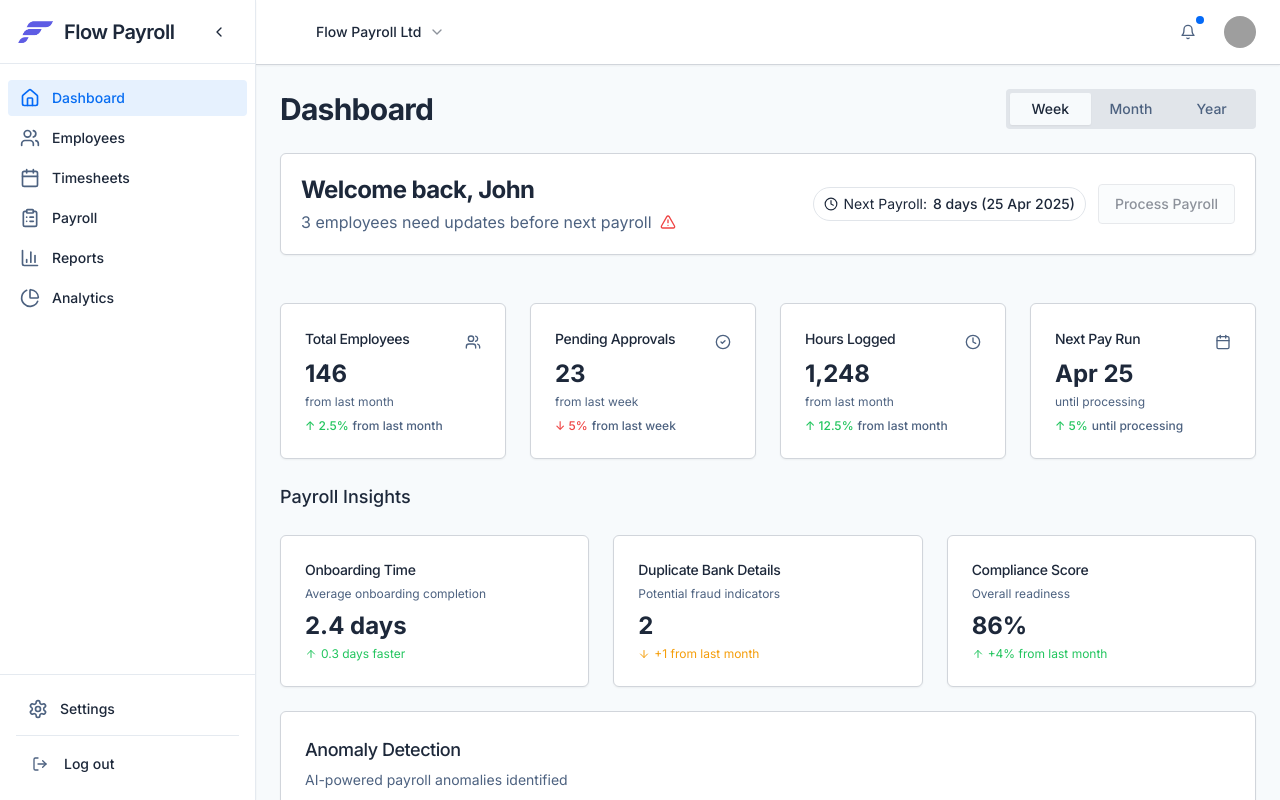
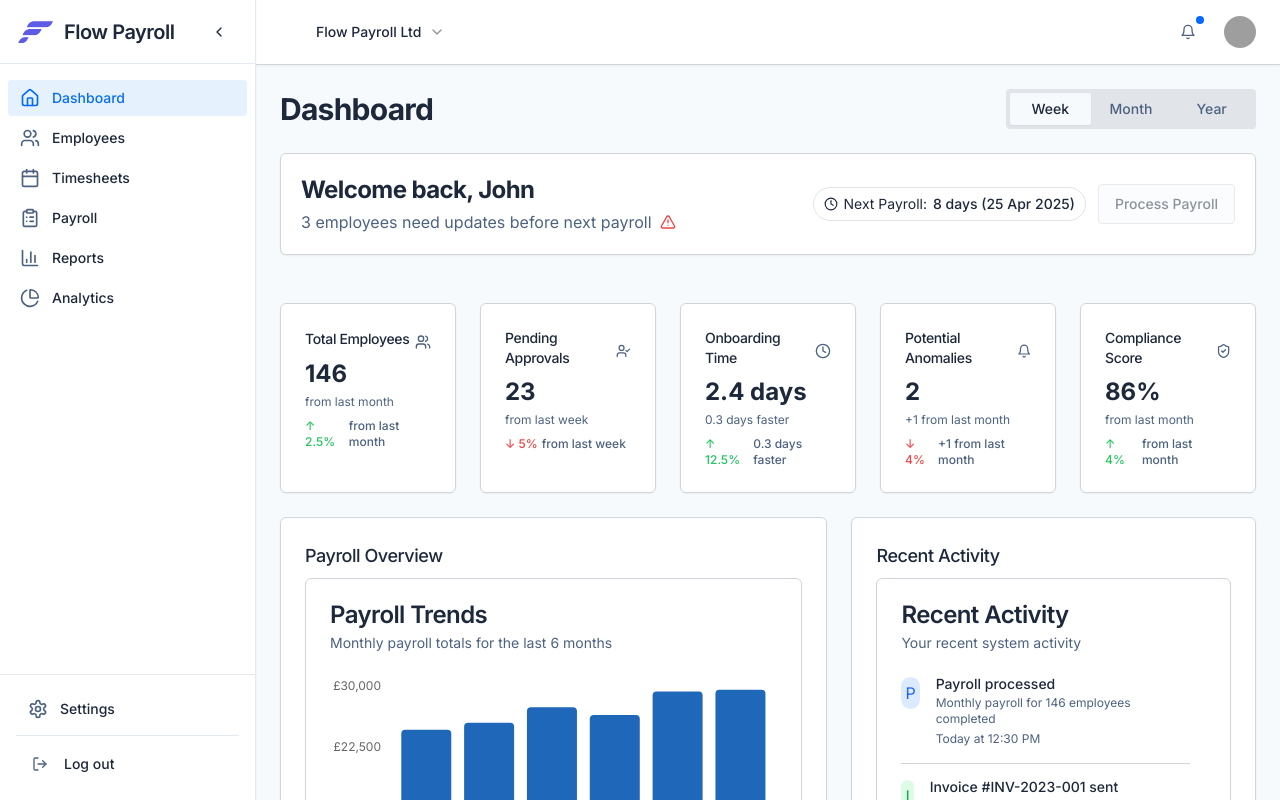
Before and after one commit to alexcsaky/flow-uk-payroll-suite-61, a React (Vite) app: page / in a window 1280 px wide. Shown: the top 800 px of the page. Built offline with nearby package versions, Linux system fonts and the light colour scheme; grey boxes are pictures that could not be loaded.

Commit message:
Refactor: Consolidate dashboard metrics
Consolidates the dashboard's key metrics into a single row, combining the original 4 metrics with the 3 from the Payroll Insights panel. Removes the "Payroll Insights" header, "Hours Logged" box, and "Next Pay Run" box.

```diff
--- a/src/components/dashboard/DashboardStats.tsx
+++ b/src/components/dashboard/DashboardStats.tsx
@@ -1,7 +1,7 @@
 
 import React from "react";
 import { StatCard } from "@/components/dashboard/StatCard";
-import { Users, FileText, Building, CheckCircle2, Clock, Calendar } from "lucide-react";
+import { Users, UserCheck, Clock, Bell, ShieldCheck } from "lucide-react";
 
 interface DashboardStatsProps {
   billingEnabled: boolean;
@@ -9,7 +9,7 @@ interface DashboardStatsProps {
 
 export function DashboardStats({ billingEnabled }: DashboardStatsProps) {
   return (
-    <div className="grid gap-6 md:grid-cols-2 lg:grid-cols-4">
+    <div className="grid gap-6 md:grid-cols-3 lg:grid-cols-5">
       <StatCard
         title="Total Employees"
         value="146"
@@ -17,47 +17,33 @@ export function DashboardStats({ billingEnabled }: DashboardStatsProps) {
         trend={{ value: 2.5, isPositive: true }}
         description="from last month"
       />
-      {billingEnabled ? (
-        <>
-          <StatCard
-            title="Open Invoices"
-            value="12"
-            icon={FileText}
-            trend={{ value: 4, isPositive: false }}
-            description="from last week"
-          />
-          <StatCard
-            title="Clients"
-            value="38"
-            icon={Building}
-            trend={{ value: 2, isPositive: true }}
-            description="new this month"
-          />
-        </>
-      ) : (
-        <>
       <StatCard
         title="Pending Approvals"
         value="23"
-            icon={CheckCircle2}
+        icon={UserCheck}
         trend={{ value: 5, isPositive: false }}
         description="from last week"
       />
       <StatCard
-            title="Hours Logged"
-            value="1,248"
+        title="Onboarding Time"
+        value="2.4 days"
         icon={Clock}
         trend={{ value: 12.5, isPositive: true }}
+        description="0.3 days faster"
+      />
+      <StatCard
+        title="Potential Anomalies"
+        value="2"
+        icon={Bell}
+        trend={{ value: 4, isPositive: false }}
+        description="+1 from last month"
+      />
+      <StatCard
+        title="Compliance Score"
+        value="86%"
+        icon={ShieldCheck}
+        trend={{ value: 4, isPositive: true }}
         description="from last month"
-          />
-        </>
-      )}
-      <StatCard
-        title="Next Pay Run"
-        value="Apr 25"
-        icon={Calendar}
-        trend={{ value: 5, isPositive: true }}
-        description="until processing"
       />
     </div>
   );
--- a/src/pages/Dashboard.tsx
+++ b/src/pages/Dashboard.tsx
@@ -6,7 +6,6 @@ import { EarningsPayrollSection } from "@/components/dashboard/EarningsPayrollSe
 import { InvoiceSummarySection } from "@/components/dashboard/InvoiceSummarySection";
 import { DashboardTabs } from "@/components/dashboard/DashboardTabs";
 import { PayrollDashboardHeader } from "@/components/dashboard/PayrollDashboardHeader";
-import { PayrollInsights } from "@/components/dashboard/PayrollInsights";
 import { useBillingFeatures } from "@/hooks/use-billing-features";
 
 const Dashboard = () => {
@@ -145,11 +144,8 @@ const Dashboard = () => {
         issues={currentPayRun.issues}
       />
 
-      {/* Summary Cards */}
+      {/* Consolidated Summary Cards */}
       <DashboardStats billingEnabled={billingEnabled} />
-
-      {/* New Payroll Insights & Anomaly Detection Panel */}
-      <PayrollInsights />
 
       {/* Main Content */}
       <DashboardMainContent
```
Lines whose indentation alone changed are shown as unchanged.
